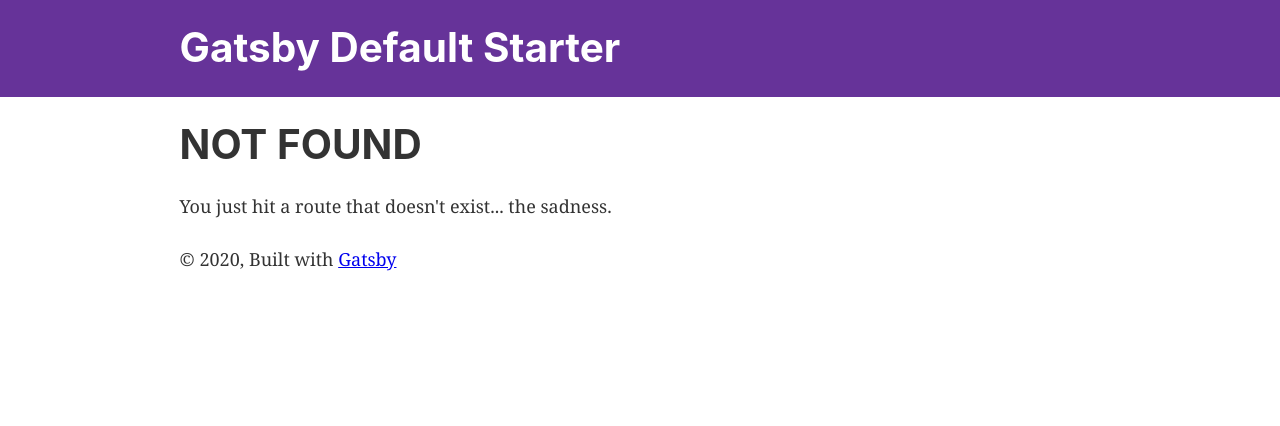
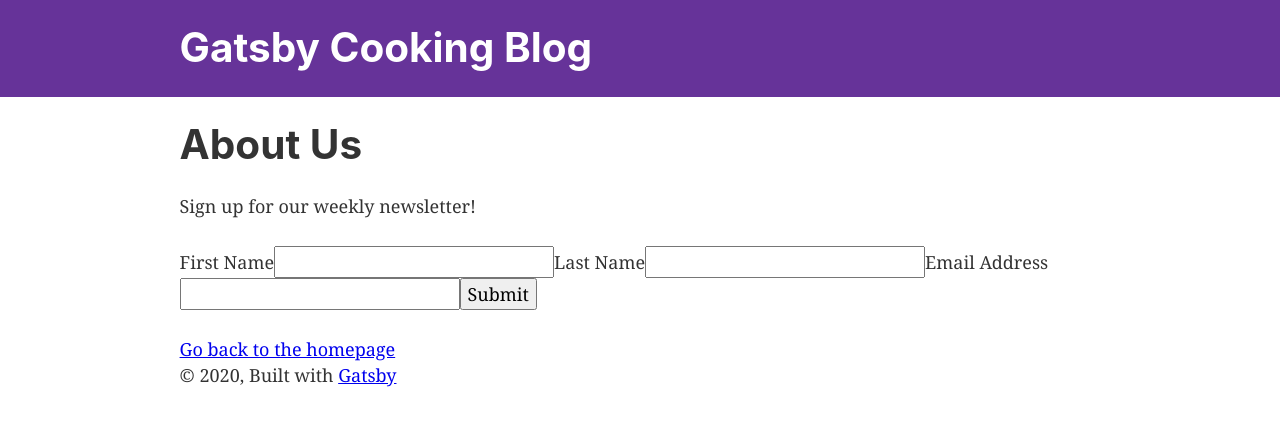
Before and after one commit to olethrosjv/gatsby-cooking-blog, a Gatsby site: page /about in a window 1280 px wide. Before the commit this address had no page. Built offline with nearby package versions, Linux system fonts and the light colour scheme; Gatsby itself is replaced by a stand-in of ours.

Commit message:
mdx.awesome page including form

```diff
--- a/gatsby-config.js
+++ b/gatsby-config.js
@@ -1,8 +1,8 @@
 module.exports = {
   siteMetadata: {
-    title: `Gatsby Default Starter`,
-    description: `Kick off your next, great Gatsby project with this default starter. This barebones starter ships with the main Gatsby configuration files you might need.`,
-    author: `@gatsbyjs`,
+    title: `Gatsby Cooking Blog`,
+    description: `A site that will have recipes and articles about cooking.`,
+    author: `Joe Vaughn`,
   },
   plugins: [
     `gatsby-plugin-react-helmet`,
@@ -12,9 +12,18 @@ module.exports = {
         name: `images`,
         path: `${__dirname}/src/images`,
       },
+
+      /*{
+        resolve: `gatsby-source-filesystem`,
+        options: {
+          name: `pages`,
+          path: `${__dirname}/src/pages`,
+        },*/
     },
     `gatsby-transformer-sharp`,
     `gatsby-plugin-sharp`,
+    `gatsby-plugin-emotion`,
+    `gatsby-plugin-mdx`,
     {
       resolve: `gatsby-plugin-manifest`,
       options: {
--- /dev/null
+++ b/src/components/signUpForm.js
@@ -0,0 +1,44 @@
+import React from 'react';
+import { Formik, Field, Form, ErrorMessage } from 'formik';
+import * as Yup from 'yup';
+
+const SignUpForm = () => {
+  return (
+    <Formik
+      initialValues={{ firstName: '', lastName: '', email: '' }}
+      validationSchema={Yup.object({
+        firstName: Yup.string()
+          .max(15, 'Must be 15 characters or less')
+          .required('Required'),
+        lastName: Yup.string()
+          .max(20, 'Must be 20 characters or less')
+          .required('Required'),
+        email: Yup.string()
+          .email('Invalid email address')
+          .required('Required'),
+      })}
+      onSubmit={(values, { setSubmitting }) => {
+        setTimeout(() => {
+          alert(JSON.stringify(values, null, 2));
+          setSubmitting(false);
+        }, 400);
+      }}
+    >
+      <Form method="post" netlify-honeypot="bot-field" data-netlify="true">
+      <input type="hidden" name="bot-field" />
+        <label htmlFor="firstName">First Name</label>
+        <Field name="firstName" type="text" />
+        <ErrorMessage name="firstName" />
+        <label htmlFor="lastName">Last Name</label>
+        <Field name="lastName" type="text" />
+        <ErrorMessage name="lastName" />
+        <label htmlFor="email">Email Address</label>
+        <Field name="email" type="email" />
+        <ErrorMessage name="email" />
+        <button type="submit">Submit</button>
+      </Form>
+    </Formik>
+  );
+};
+
+export default SignUpForm
--- a/src/pages/page-2.js
+++ b/src/pages/about.js
@@ -1,16 +1,22 @@
 import React from "react"
 import { Link } from "gatsby"
+/*import ReactDOM from 'react-dom'*/
+
+
 
 import Layout from "../components/layout"
 import SEO from "../components/seo"
+import SignUpForm from "../components/signUpForm"
 
-const SecondPage = () => (
+const AboutPage = () => (
   <Layout>
-    <SEO title="Page two" />
-    <h1>Hi from the second page</h1>
-    <p>Welcome to page 2</p>
+    <SEO title="About Us" />
+    <h1>About Us</h1>
+    <p>Sign up for our weekly newsletter!</p>
+    <SignUpForm></SignUpForm>
     <Link to="/">Go back to the homepage</Link>
   </Layout>
 )
 
-export default SecondPage
+
+export default AboutPage
--- a/src/pages/index.js
+++ b/src/pages/index.js
@@ -14,7 +14,12 @@ const IndexPage = () => (
     <div style={{ maxWidth: `300px`, marginBottom: `1.45rem` }}>
       <Image />
     </div>
-    <Link to="/page-2/">Go to page 2</Link>
+    <ul>
+      <li><Link to="/page-2/">Go to page 2</Link></li>
+      <li><Link to="/about/">About Us</Link></li>
+    </ul>
+
+
   </Layout>
 )
 
```
Also changed, not shown: package.json (+9 -1 lines), src/pages/awesome.mdx (added, +36 -0 lines), 1 other file.
